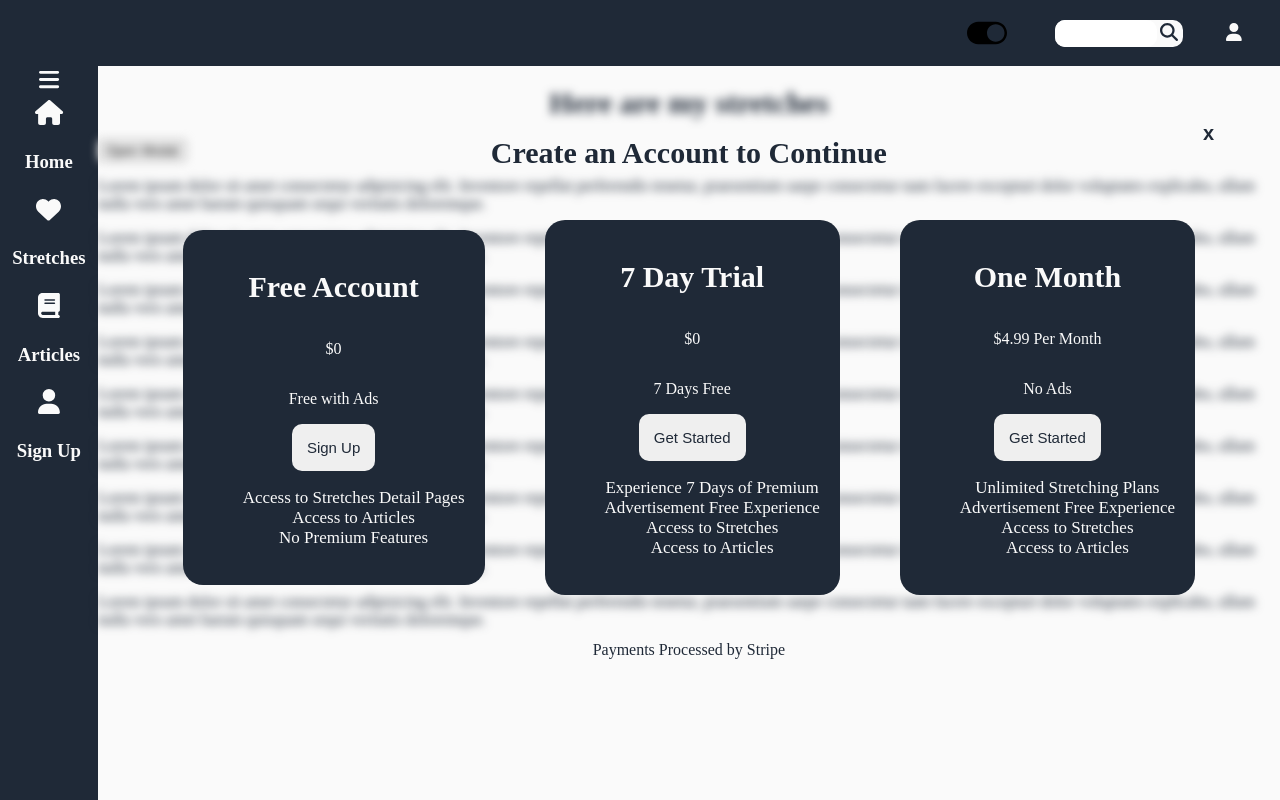
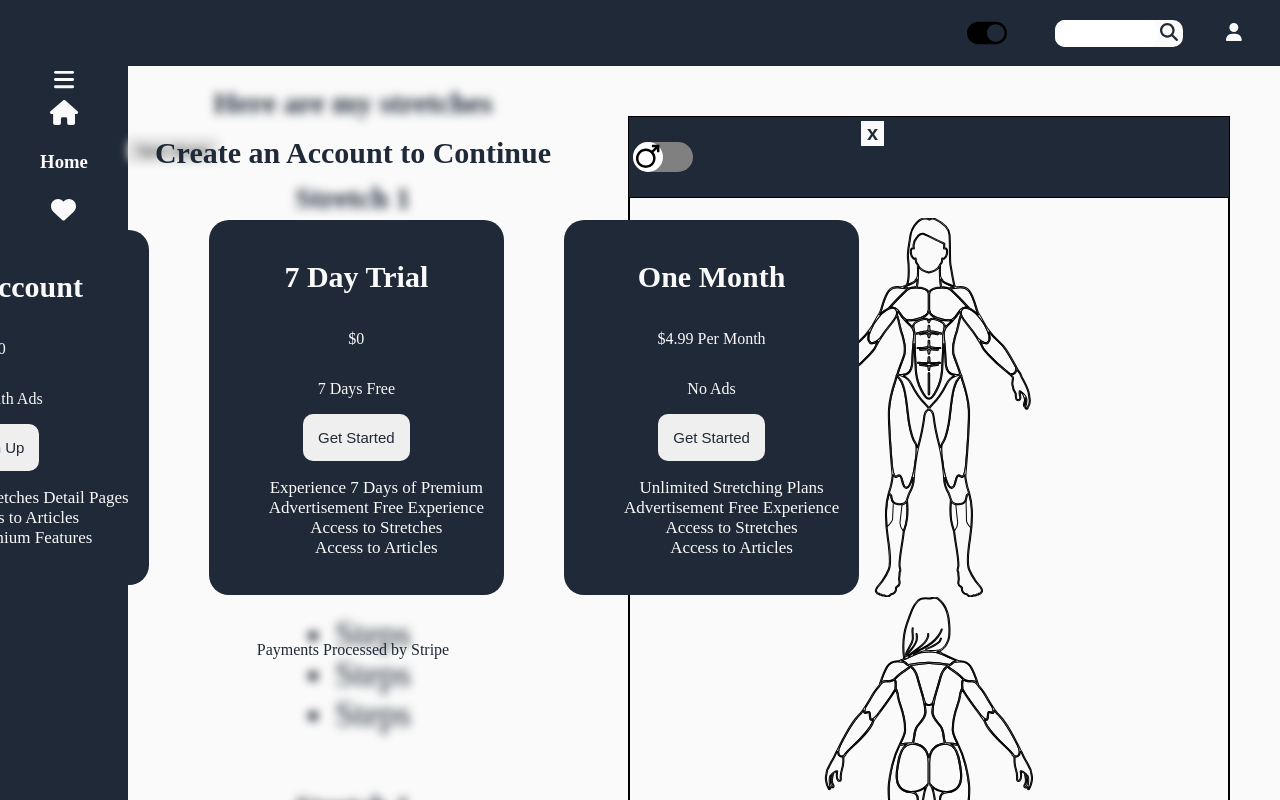
Before and after one commit to sawsanjamal/my-stretching-app, a React (Vite) app: page /stretches in a window 1280 px wide. Shown: the top 800 px of the page. Built offline with nearby package versions, Linux system fonts and the light colour scheme.

Commit message:
add content to articles and stretch pages

```diff
--- /dev/null
+++ b/src/components/articles/articlesContainer.jsx
@@ -0,0 +1,21 @@
+import "./styles.css";
+export function ArticlesContainer() {
+  return (
+    <>
+      <div className="articles-container">
+        <div>
+          <h1>Article name</h1>
+          <div>Article Content</div>
+        </div>
+        <div>
+          <h1>Article name</h1>
+          <div>Article Content</div>
+        </div>
+        <div>
+          <h1>Article name</h1>
+          <div>Article Content</div>
+        </div>
+      </div>
+    </>
+  );
+}
--- /dev/null
+++ b/src/components/articles/categoriesContainer.jsx
@@ -0,0 +1,29 @@
+export function CategoriesContainer() {
+  return (
+    <>
+      <div className="categories-container">
+        <h1 className="categories-header">Categories</h1>
+        <ul className="categories-list">
+          <li>
+            <button className="categories-btn">Options</button>
+          </li>
+          <li>
+            <button className="categories-btn">Options</button>
+          </li>
+          <li>
+            <button className="categories-btn">Options</button>
+          </li>
+          <li>
+            <button className="categories-btn">Options</button>
+          </li>
+          <li>
+            <button className="categories-btn">Options</button>
+          </li>
+          <li>
+            <button className="categories-btn">Options</button>
+          </li>
+        </ul>
+      </div>
+    </>
+  );
+}
--- /dev/null
+++ b/src/components/articles/styles.css
@@ -0,0 +1,30 @@
+.articles-container {
+  display: flex;
+  flex-direction: column;
+  justify-content: space-evenly;
+  align-items: flex-start;
+  width: 1500px;
+  margin: 30px;
+  height: 300px;
+}
+.categories-container {
+  border: 1px solid black;
+  height: 300px;
+  width: 300px;
+}
+
+.categories-header {
+  background-color: gray;
+}
+.categories-list {
+  list-style: none;
+  font-size: 16px;
+}
+.categories-btn {
+  border: none;
+  background-color: #fafafa;
+}
+.categories-btn:hover {
+  cursor: pointer;
+  opacity: 0.7;
+}
--- a/src/pages/Articles.jsx
+++ b/src/pages/Articles.jsx
@@ -1,3 +1,25 @@
+import { useState } from "react";
+import { StretchesModal } from "../components/modals/stretchesModal";
+import "../styles.css";
+import { ArticlesContainer } from "../components/articles/articlesContainer";
+import { CategoriesContainer } from "../components/articles/categoriesContainer";
 export default function Articles() {
-  return <h1> Here are my articles </h1>;
+  const [open, setOpen] = useState(true);
+  function closeModal() {
+    setOpen(false);
+  }
+  return (
+    <div>
+      <div className={`${open && "blur"}`}>
+        <h1> Here are my articles </h1>
+        <button onClick={() => setOpen(true)}>Open Modal</button>
+        <div className="articles-page">
+          <ArticlesContainer />
+          <CategoriesContainer />
+        </div>
+      </div>
+
+      {open && <StretchesModal closeModal={closeModal} />}
+    </div>
+  );
 }
--- a/src/pages/Home.jsx
+++ b/src/pages/Home.jsx
@@ -26,7 +26,6 @@ export default function Home() {
           </div>
         </div>
       </div>
-
       <div className="articles-container">
         <div className="article">Article 1</div>
         <div className="article">Article 2</div>
--- a/src/pages/Stretches.jsx
+++ b/src/pages/Stretches.jsx
@@ -1,74 +1,72 @@
 import { useState } from "react";
 import { StretchesModal } from "../components/modals/stretchesModal";
 import "../styles.css";
+import { MaleHumanFront } from "../components/humanBody/maleHumanFront";
+import { MaleHumanBack } from "../components/humanBody/maleHumanBack";
+import { ToggleSwitch } from "../components/toggle/ToggleSwitch";
+import { FemaleHumanFront } from "../components/humanBody/femaleHumanFront";
+import { FemaleHumanBack } from "../components/humanBody/femaleHumanBack";
+
 export default function Stretches() {
   const [open, setOpen] = useState(true);
+  const [female, setFemale] = useState(true);
   function closeModal() {
     setOpen(false);
   }
   return (
-    <>
-      <div className="stretches-page ">
-        <div className={`${open && "blur"}`}>
+    <div className="stretches-page-container">
+      <div className="stretches-page">
+        <div className={`${open ? "blur" : ""}`}>
           <h1> Here are my stretches </h1>
           <button onClick={() => setOpen(true)}>Open Modal</button>
-          <p>
-            Lorem ipsum dolor sit amet consectetur adipisicing elit. Inventore
-            repellat perferendis tenetur, praesentium saepe consectetur nam
-            facere excepturi dolor voluptates explicabo, ullam nulla vero amet
-            harum quisquam sequi veritatis doloremque.
-          </p>
-          <p>
-            Lorem ipsum dolor sit amet consectetur adipisicing elit. Inventore
-            repellat perferendis tenetur, praesentium saepe consectetur nam
-            facere excepturi dolor voluptates explicabo, ullam nulla vero amet
-            harum quisquam sequi veritatis doloremque.
-          </p>
-          <p>
-            Lorem ipsum dolor sit amet consectetur adipisicing elit. Inventore
-            repellat perferendis tenetur, praesentium saepe consectetur nam
-            facere excepturi dolor voluptates explicabo, ullam nulla vero amet
-            harum quisquam sequi veritatis doloremque.
-          </p>
-          <p>
-            Lorem ipsum dolor sit amet consectetur adipisicing elit. Inventore
-            repellat perferendis tenetur, praesentium saepe consectetur nam
-            facere excepturi dolor voluptates explicabo, ullam nulla vero amet
-            harum quisquam sequi veritatis doloremque.
-          </p>
-          <p>
-            Lorem ipsum dolor sit amet consectetur adipisicing elit. Inventore
-            repellat perferendis tenetur, praesentium saepe consectetur nam
-            facere excepturi dolor voluptates explicabo, ullam nulla vero amet
-            harum quisquam sequi veritatis doloremque.
-          </p>
-          <p>
-            Lorem ipsum dolor sit amet consectetur adipisicing elit. Inventore
-            repellat perferendis tenetur, praesentium saepe consectetur nam
-            facere excepturi dolor voluptates explicabo, ullam nulla vero amet
-            harum quisquam sequi veritatis doloremque.
-          </p>
-          <p>
-            Lorem ipsum dolor sit amet consectetur adipisicing elit. Inventore
-            repellat perferendis tenetur, praesentium saepe consectetur nam
-            facere excepturi dolor voluptates explicabo, ullam nulla vero amet
-            harum quisquam sequi veritatis doloremque.
-          </p>
-          <p>
-            Lorem ipsum dolor sit amet consectetur adipisicing elit. Inventore
-            repellat perferendis tenetur, praesentium saepe consectetur nam
-            facere excepturi dolor voluptates explicabo, ullam nulla vero amet
-            harum quisquam sequi veritatis doloremque.
-          </p>
-          <p>
-            Lorem ipsum dolor sit amet consectetur adipisicing elit. Inventore
-            repellat perferendis tenetur, praesentium saepe consectetur nam
-            facere excepturi dolor voluptates explicabo, ullam nulla vero amet
-            harum quisquam sequi veritatis doloremque.
-          </p>
+
+          <div>
+            <div className="stretch-example">
+              <h1 className="stretch-title">Stretch 1</h1>
+              <div className="stretch-example-content">
+                <div>images</div>
+                <ul>
+                  <li>Steps </li>
+                  <li>Steps </li>
+                  <li>Steps </li>
+                </ul>
+              </div>
+            </div>
+            <div className="stretch-example">
+              <h1 className="stretch-title">Stretch 1</h1>
+              <div className="stretch-example-content">
+                <div>images</div>
+                <ul>
+                  <li>Steps </li>
+                  <li>Steps </li>
+                  <li>Steps </li>
+                </ul>
+              </div>
+            </div>
+            <div className="stretch-example">
+              <h1 className="stretch-title">Stretch 1</h1>
+              <div className="stretch-example-content">
+                <div>images</div>
+                <ul>
+                  <li>Steps </li>
+                  <li>Steps </li>
+                  <li>Steps </li>
+                </ul>
+              </div>
+            </div>
+          </div>
         </div>
         {open && <StretchesModal closeModal={closeModal} />}
       </div>
-    </>
+      <div className="stretches-side-bar">
+        <div className="toggle-container">
+          <ToggleSwitch />
+        </div>
+        <div className="human-body-container">
+          {female ? <FemaleHumanFront /> : <MaleHumanFront />}
+          {female ? <FemaleHumanBack /> : <MaleHumanBack />}
+        </div>
+      </div>
+    </div>
   );
 }
--- a/src/styles.css
+++ b/src/styles.css
@@ -1,4 +1,14 @@
+.stretches-page-container {
+  display: flex;
+  flex-direction: row;
+  justify-content: center;
+  flex-grow: 1;
+}
 .stretches-page {
+  position: relative;
+  flex-grow: 1;
+}
+.articles-page {
   position: relative;
   flex-grow: 1;
 }
@@ -78,3 +88,41 @@
 .blur {
   filter: blur(5px);
 }
+
+.stretches-side-bar {
+  display: flex;
+  flex-direction: column;
+  justify-content: flex-start;
+  align-items: flex-start;
+  border: 1px solid black;
+  margin: 50px;
+}
+.toggle-container {
+  display: flex;
+  width: 600px;
+  height: 80px;
+  background-color: #1f2937;
+  justify-content: flex-start;
+  align-items: center;
+}
+.human-body-container {
+  display: flex;
+  flex-direction: column;
+  justify-content: center;
+  align-items: center;
+  width: 600px;
+  height: 800px;
+  padding: 20px;
+}
+
+.stretch-example {
+  display: flex;
+  flex-direction: column;
+  justify-content: space-evenly;
+  align-items: center;
+  font-size: 35px;
+}
+.articles-page {
+  display: flex;
+  flex-direction: row;
+}
```
